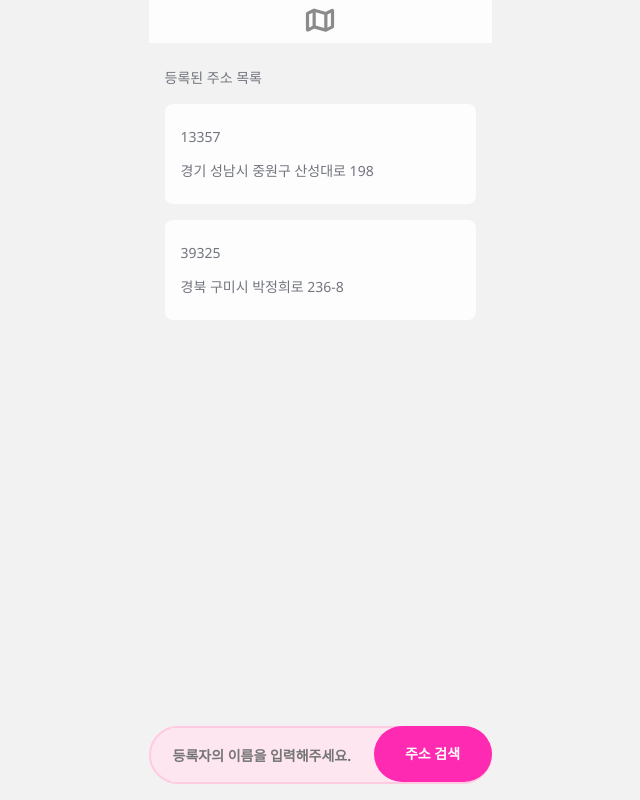
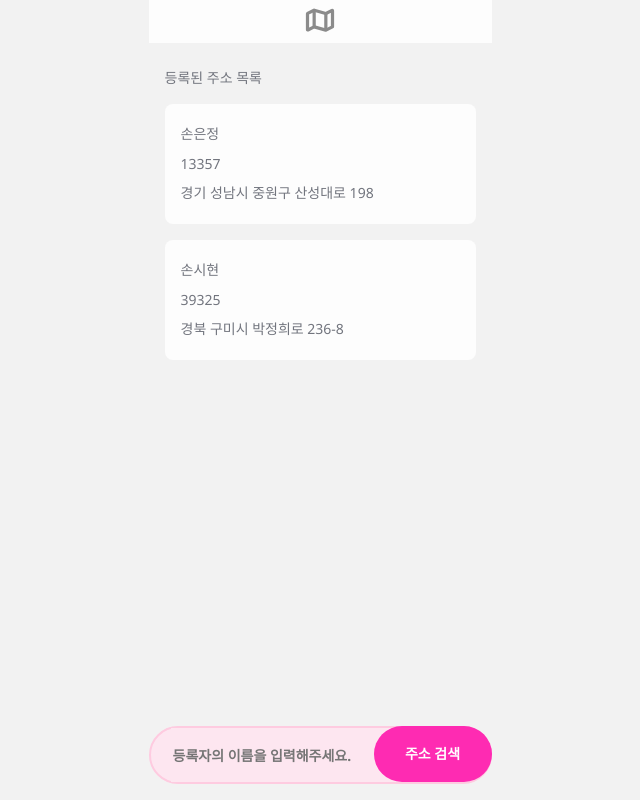
Before and after one commit to eundomi/kidari, a Next.js app: page / in a window 1280 px wide. Shown: the whole page, without its empty margins (320-960 px from the left). Built offline with nearby package versions, Linux system fonts and the light colour scheme.

Commit message:
이름 데이터 추가

```diff
--- a/components/Button.tsx
+++ b/components/Button.tsx
@@ -1,21 +1,21 @@
 import Script from "next/script";
-import { useState, useCallback, ChangeEvent } from "react";
-import { Modal } from "antd";
+import {useState, useCallback, ChangeEvent} from "react";
+import {Modal} from "antd";
 import DaumPostCode from "react-daum-postcode";
 import styled from "styled-components";
-import { useRecoilState } from "recoil";
+import {useRecoilState} from "recoil";
 import {
     addressState,
     zoneCodesState,
     contentsState,
     isModalVisible,
-  IAddressTypes,
+    IAddressTypes, nameState,
 } from "../recoil/states";
 
 
 const Button = () => {
     const [modalVisible, setModalVisible] = useRecoilState(isModalVisible);
-
+    const [name, setName] = useRecoilState(nameState);
     const [address, setAddress] = useRecoilState(addressState);
     const [zoneCode, setZonecode] = useRecoilState(zoneCodesState);
     const [contents, setContents] =
@@ -27,6 +27,7 @@ const Button = () => {
             contents.length > 0 ? contents[contents.length - 1].id + 1 : 0;
         const content: IAddressTypes = {
             id: nextId,
+            name: name,
             zonecode: zoneCode,
             address: address,
         };
@@ -38,6 +39,7 @@ const Button = () => {
 
     const showModal = () => {
         setModalVisible(true);
+
     };
 
     const handleOk = () => {
@@ -52,11 +54,12 @@ const Button = () => {
         setAddress(data.address);
         setZonecode(data.zonecode);
         setModalVisible(false);
-
+        setName("");
         const nextId =
             contents.length > 0 ? contents[contents.length - 1].id + 1 : 0;
         const content: IAddressTypes = {
             id: nextId,
+            name: name,
             zonecode: data.zonecode,
             address: data.address,
         };
@@ -69,17 +72,18 @@ const Button = () => {
             <ButtonWrapper>
                 <But onClick={showModal}>주소 검색</But>
             </ButtonWrapper>
-      {modalVisible && (
+            {name && modalVisible && (
                 <Modal
                     title="주소 검색하기"
                     visible={true}
                     onOk={handleOk}
                     onCancel={handleCancel}
                 >
+                    <DaumPostCode onComplete={onCompleteDaumPostCode}/>
+                </Modal>
 
-          <DaumPostCode onComplete={onCompleteDaumPostCode} />
-        </Modal>
             )}
+
         </>
     );
 };
--- a/components/List.tsx
+++ b/components/List.tsx
@@ -8,12 +8,14 @@ import {
   addressState,
   zoneCodesState,
   contentsState,
+  nameState,
   IAddressTypes,
 } from "../recoil/states";
 import { DragDropContext, Droppable, Draggable } from "react-beautiful-dnd";
 
 export default function List({}) {
   const [winReady, setwinReady] = useState(false);
+  const [name,setName]=useRecoilState(nameState);
   const [address, setAddress] = useRecoilState(addressState);
   const [zoneCode, setZonecode] = useRecoilState(zoneCodesState);
   const [contents, setContents] =
@@ -21,6 +23,7 @@ export default function List({}) {
   const nextId = contents.length > 0 ? contents[contents.length - 1].id + 1 : 0;
   const content: IAddressTypes = {
     id: nextId,
+    name:name,
     zonecode: zoneCode,
     address: address,
   };
@@ -34,7 +37,7 @@ export default function List({}) {
     [setContents, contents]
   );
 
-  function handleOnDragEnd(result) {
+  function handleOnDragEnd(result:any) {
     if (!result.destination) return;
     const items = Array.from(contents);
     const [reorderedItem] = items.splice(result.source.index, 1);
@@ -55,7 +58,7 @@ export default function List({}) {
               {...provided.droppableProps}
               ref={provided.innerRef}
             >
-              {contents.map(({ id, zonecode, address }, index) => {
+              {contents.map(({ id,name, zonecode, address }, index) => {
                 return (
                   <Draggable key={id} draggableId={zonecode} index={index}>
                     {(provided) => (
@@ -65,6 +68,7 @@ export default function List({}) {
                         {...provided.dragHandleProps}
                       >
                         <Text>
+                          <Input>{name}</Input>
                           <Input>{zonecode}</Input>
                           <Input>{address}</Input>
                         </Text>
@@ -94,7 +98,7 @@ const ListWrapper = styled.div`
   display: flex;
   justify-content: space-between;
   width: 100%;
-  min-height: 100px;
+  min-height: 120px;
   border-radius: 8px;
   background-color: #fdfdfd;
   border: none;
--- a/components/Name.tsx
+++ b/components/Name.tsx
@@ -1,9 +1,13 @@
 import styled from "styled-components"
+import {useRecoilState} from "recoil";
+import {nameState} from "../recoil/states";
 
 const Name = () => {
+    const [name,setName]=useRecoilState(nameState);
     return (
         <InputWrapper>
-            <Input />
+            <Input value={name}
+                   onChange={e => setName(e.target.value)}/>
         </InputWrapper>
 
     );
--- a/pages/_app.tsx
+++ b/pages/_app.tsx
@@ -5,18 +5,14 @@ import "antd/dist/antd.css";
 import {GlobalStyle} from "../styles/global-styles";
 import {theme} from "../styles/theme";
 import Layout from "../components/Layout";
+import Script from 'next/script'
+
 import Head from "next/head";
 
 export default function App({Component, pageProps}: AppProps) {
     return (
         <>
-            <script
-                src="//t1.daumcdn.net/mapjsapi/bundle/postcode/prod/postcode.v2.js"
-                strategy="lazyOnload"
-                onLoad={() =>
-                    console.log(`script loaded correctly, window.FB has been populated`)
-                }
-            />
+            <Script src="//t1.daumcdn.net/mapjsapi/bundle/postcode/prod/postcode.v2.js"></Script>
             <RecoilRoot>
                 <ThemeProvider theme={theme}>
                     <Layout>
--- a/recoil/states.ts
+++ b/recoil/states.ts
@@ -1,16 +1,18 @@
-import { atom } from "recoil";
+import {atom} from "recoil";
 import {useState} from "react";
 
 export interface IAddressTypes {
     id: number;
+    name:string;
     zonecode: string;
     address: string;
 }
 
-export const isModalVisible=atom<boolean>({
-  key:"isModalVisible",
-  default:false,
+export const isModalVisible = atom<boolean>({
+    key: "isModalVisible",
+    default: false,
 })
+export const nameState = atom<string>({key: "nameState", default: ""})
 export const addressState = atom<string>({
     key: "addressState",
     default: "",
@@ -27,12 +29,14 @@ export const contentsState = atom<IAddressTypes[]>({
     default: [
         {
             id: 1,
+            name: "손은정",
             zonecode: "13357",
             address: "경기 성남시 중원구 산성대로 198",
         },
 
         {
             id: 2,
+            name: "손시현",
             zonecode: "39325",
             address: "경북 구미시 박정희로 236-8",
         },
```
Lines whose indentation alone changed are shown as unchanged.
